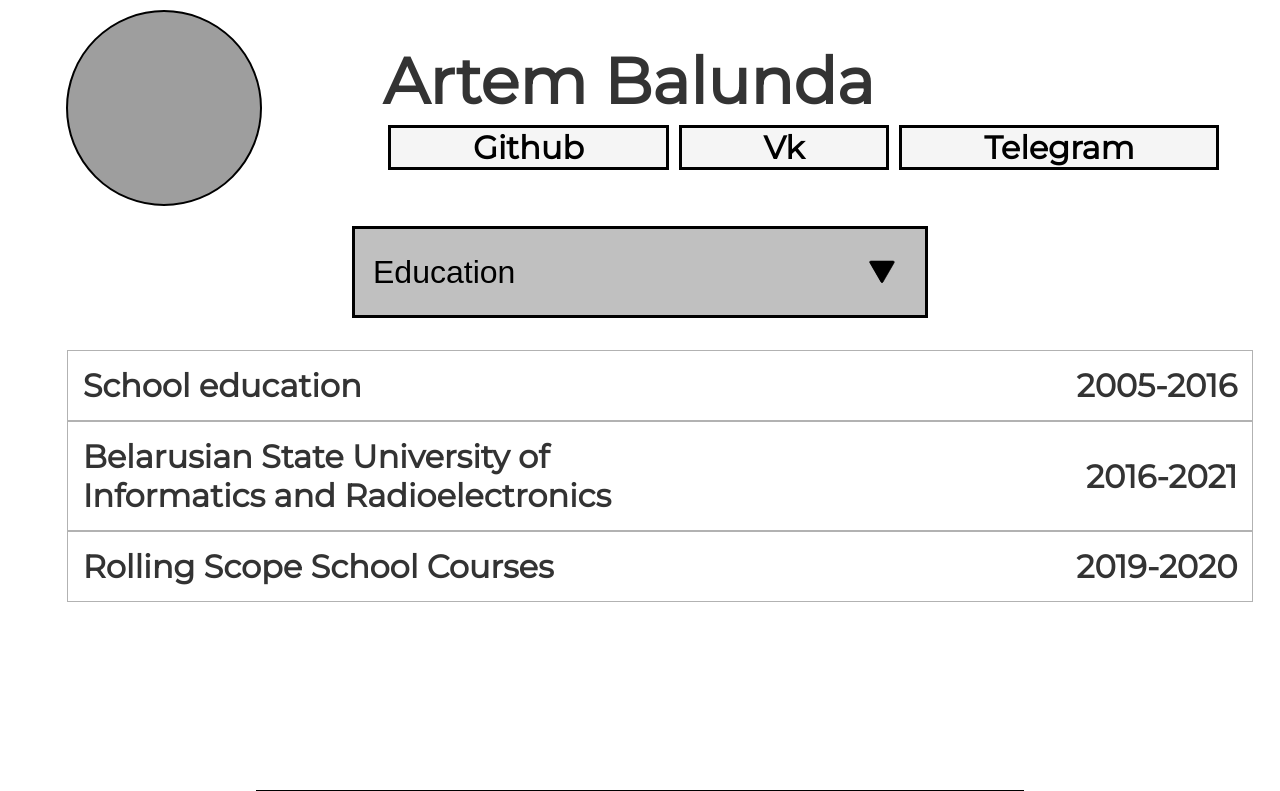
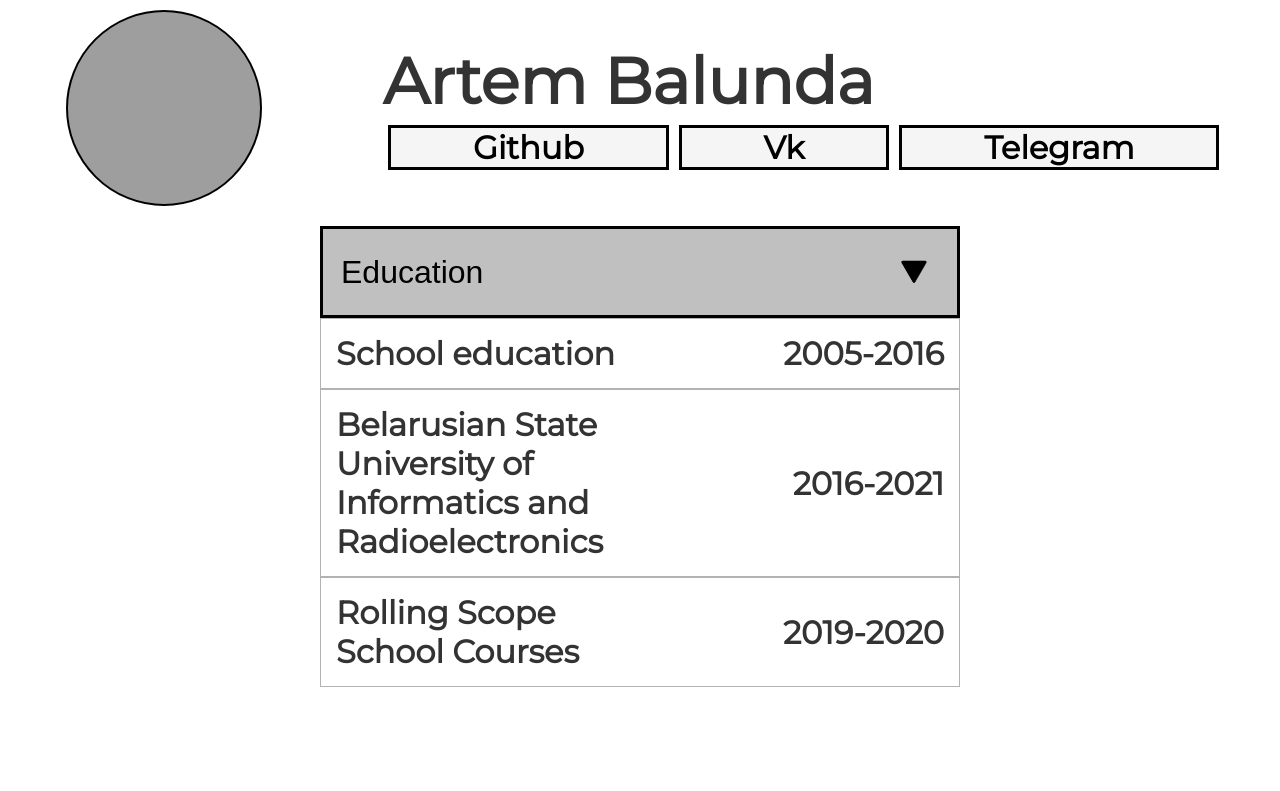
Before and after one commit to ramp4/portfolio, a plain HTML site: page index.html in a window 1280 px wide. Both pictures are taken after a click on the button "Education". Shown: the top 791 px of the page. Drawn offline with Linux system fonts and the light colour scheme; grey boxes are pictures that could not be loaded.

Commit message:
fix: education list width

```diff
--- a/style.css
+++ b/style.css
@@ -118,7 +118,7 @@ body {
   color: black;
   cursor: pointer;
   padding: 18px;
-  width: 45%;
+  width: 50%;
   border: 3px solid black;
 
   outline: none;
@@ -157,9 +157,15 @@ body {
   display: none;
   overflow: hidden;
   background-color: white;
+  width: 50%;
   font-size: 2rem;
   color: #333;
   margin-bottom: 10px;
+}
+
+.list {
+  padding: 0;
+  margin: 0;
 }
 
 .list__item {
```
